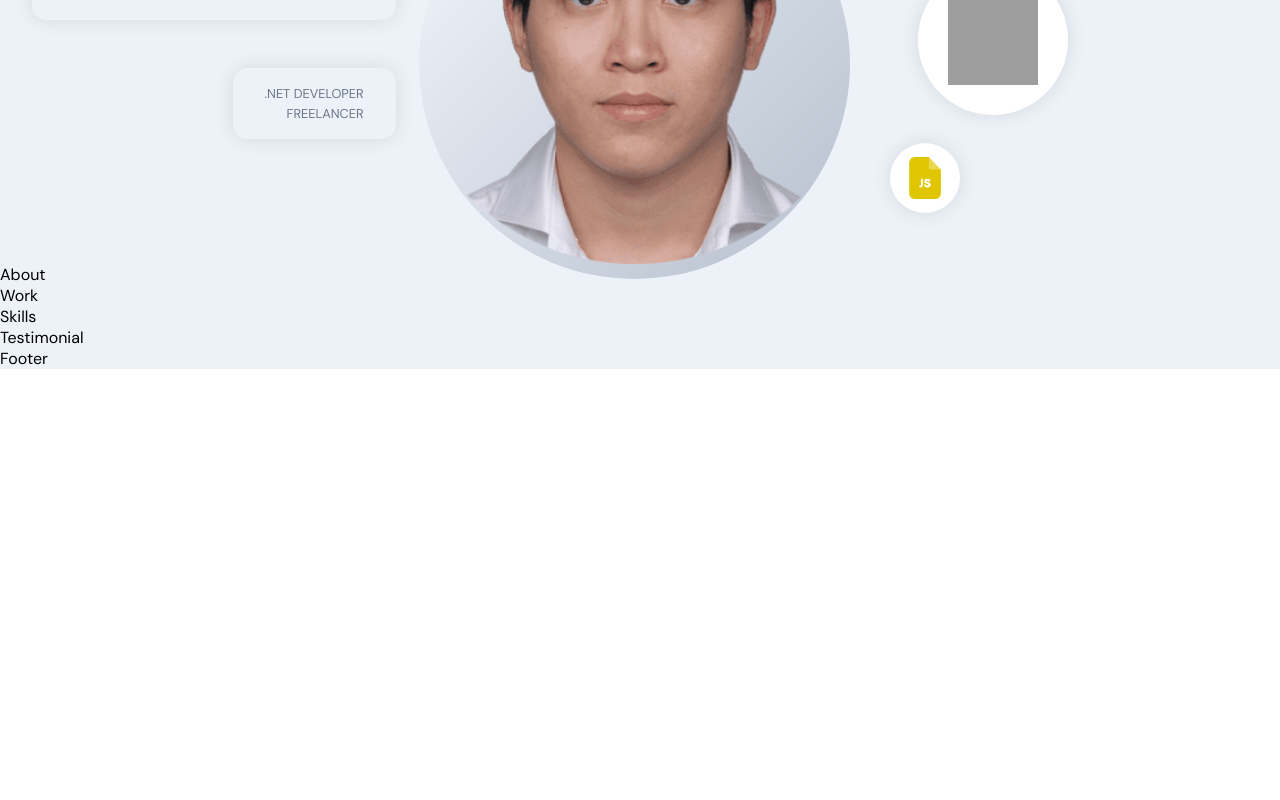
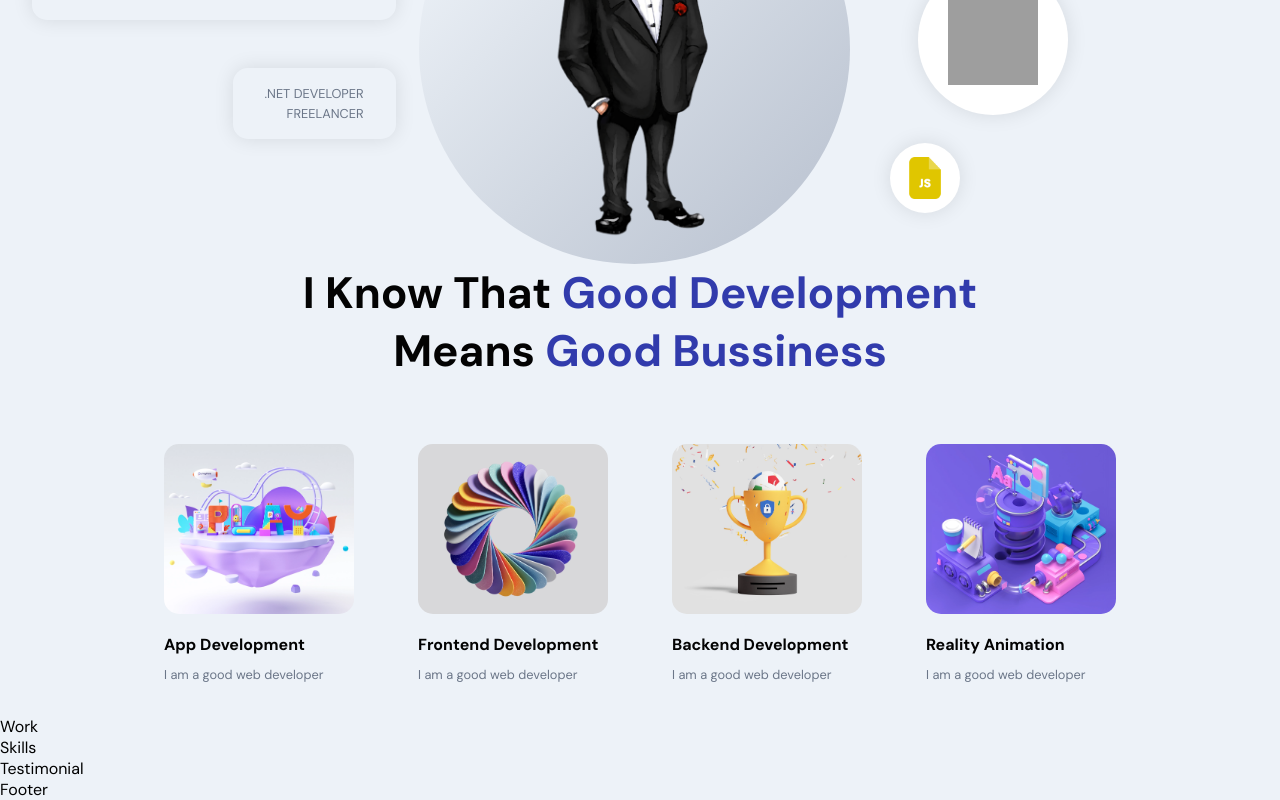
Before and after one commit to DevilKo0l/my-portfolio-web, a React (Create React App) app in the folder frontend_react/: page / in a window 1280 px wide. Shown: the part 310-1110 px from the top of the page. Before the commit the page ends 800 px from the top, so only its background shows below. Built offline with nearby package versions, Linux system fonts and the light colour scheme; grey boxes are pictures that could not be loaded.

Commit message:
Update about section

```diff
--- a/frontend_react/src/constants/images.js
+++ b/frontend_react/src/constants/images.js
@@ -27,6 +27,7 @@
 
 import profile from "../assets/profile.png";
 import profile01 from "../assets/profile01.png";
+import profile02 from "../assets/profile02.png";
 import circle from "../assets/circle.svg";
 import logo from "../assets/logo.png";
 
@@ -66,6 +67,7 @@
   about04,
   profile,
   profile01,
+  profile02,
   circle,
   logo,
   adidas,
--- a/frontend_react/src/container/About/About.jsx
+++ b/frontend_react/src/container/About/About.jsx
@@ -1,8 +1,61 @@
-import React from "react";
+import React, { useState, useEffect } from "react";
+import { motion } from "framer-motion";
 
+import { images } from "../../constants";
 import "./About.scss";
+
+const abouts = [
+  {
+    title: "App Development",
+    description: "I am a good web developer",
+    imgUrl: images.about01,
+  },
+  {
+    title: "Frontend Development",
+    description: "I am a good web developer",
+    imgUrl: images.about02,
+  },
+  {
+    title: "Backend Development",
+    description: "I am a good web developer",
+    imgUrl: images.about03,
+  },
+  {
+    title: "Reality Animation",
+    description: "I am a good web developer",
+    imgUrl: images.about04,
+  },
+];
 const About = () => {
-  return <div>About</div>;
+  return (
+    <>
+      <h2 className="head-text">
+        {" "}
+        I Know that <span>Good Development</span>
+        <br /> means <span>Good Bussiness</span>
+      </h2>
+
+      <div className="app__profiles">
+        {abouts.map((about, index) => (
+          <motion.div
+            whileInView={{ opacity: 1 }}
+            whileHover={{ scale: 1.1 }}
+            transition={{ duration: 0.5, type: "tween" }}
+            className="app__profile-item"
+            key={about.title + index}
+          >
+            <img src={about.imgUrl} alt={about.title} />
+            <h2 className="bold-text" style={{ marginTop: 20 }}>
+              {about.title}
+            </h2>
+            <p className="p-text" style={{ marginTop: 10 }}>
+              {about.description}
+            </p>
+          </motion.div>
+        ))}
+      </div>
+    </>
+  );
 };
 
 export default About;
--- a/frontend_react/src/container/About/About.scss
+++ b/frontend_react/src/container/About/About.scss
@@ -0,0 +1,38 @@
+.app__about {
+  flex: 1;
+  width: 100%;
+  flex-direction: column;
+}
+
+.app__profiles {
+  display: flex;
+  justify-content: center;
+  align-items: flex-start;
+  flex-wrap: wrap;
+  margin-top: 2rem;
+}
+
+.app__profile-item {
+  width: 190px;
+  display: flex;
+  justify-content: flex-start;
+  align-items: flex-start;
+  flex-direction: column;
+  margin: 2rem;
+
+  img {
+    width: 100%;
+    height: 170px;
+    border-radius: 15px;
+    object-fit: cover;
+  }
+
+  @media screen and (min-width: 2000px) {
+    width: 370px;
+    margin: 2rem 4rem;
+
+    img {
+      height: 320px;
+    }
+  }
+}
--- a/frontend_react/src/container/Header/Header.jsx
+++ b/frontend_react/src/container/Header/Header.jsx
@@ -44,7 +44,7 @@
         transition={{ duration: 0.5, delayChildren: 0.5 }}
         className="app__header-img"
       >
-        <img src={images.profile01} alt="profile_bg" />
+        <img src={images.profile02} alt="profile_bg" />
         <motion.img
           whileInView={{ scale: [0, 1] }}
           transition={{ duration: 1, ease: "easeInOut" }}
--- a/frontend_react/src/container/Header/Header.scss
+++ b/frontend_react/src/container/Header/Header.scss
@@ -175,7 +175,7 @@
     position: absolute;
     left: 0;
     right: 0;
-    bottom: -15px;
+    bottom: 0px;
     z-index: 0;
     width: 100%;
     height: 90%;
```
Also changed, not shown: frontend_react/src/assets/profile02.png (added).
